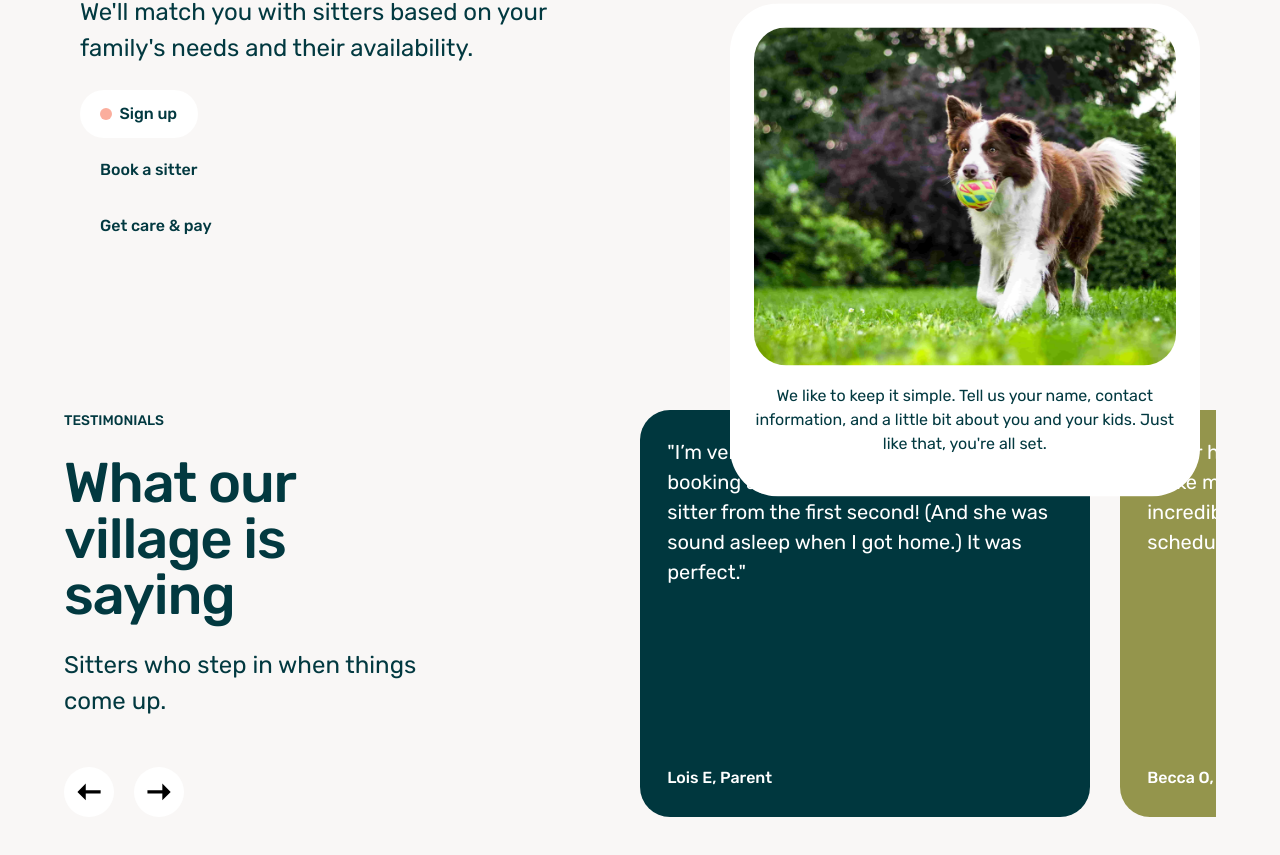
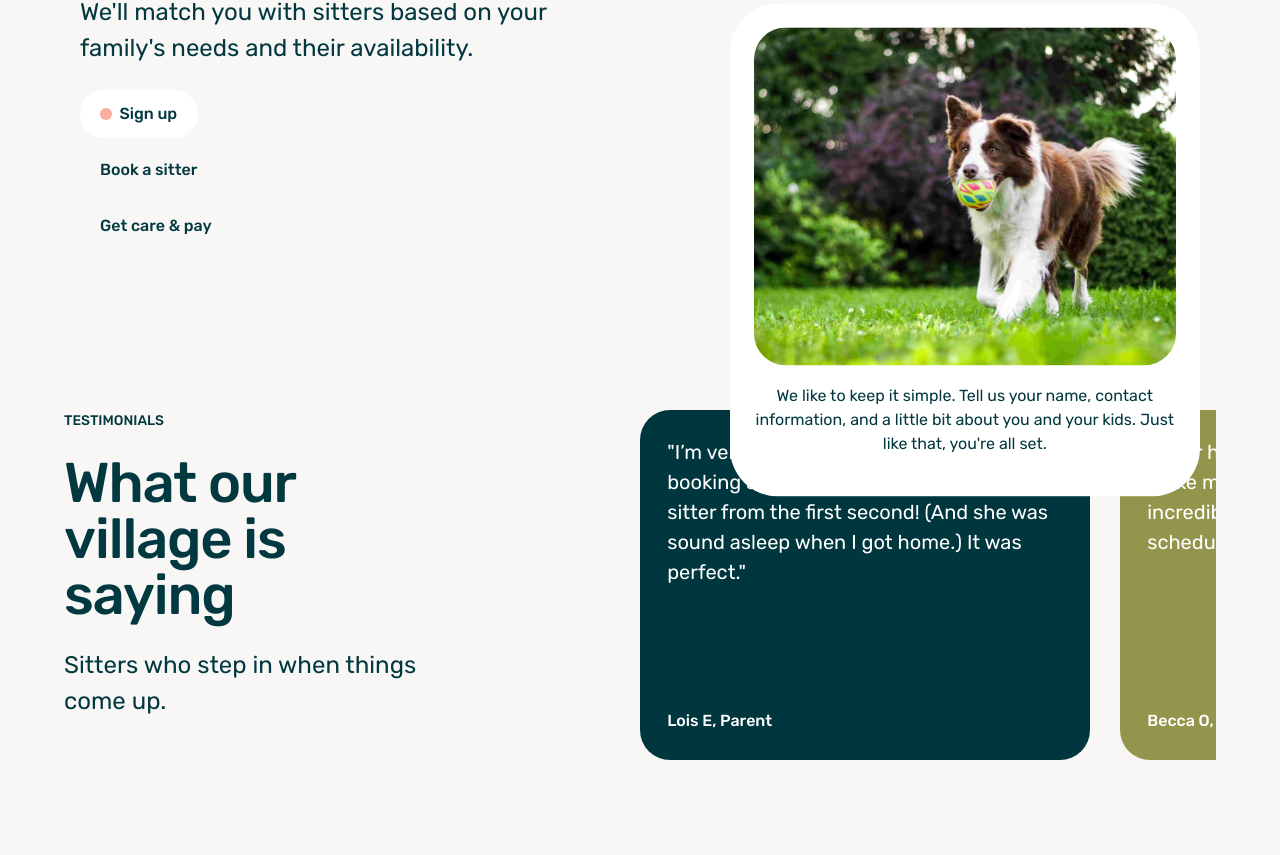
Before and after one commit to samsonc89/otter-replica, a React (Vite) app: page / in a window 1280 px wide. Shown: the part 1331-2186 px from the top of the page. Built offline with nearby package versions, Linux system fonts and the light colour scheme.

Commit message:
Add minheigh for carousel

```diff
--- a/src/containers/Testimonials/Testimonials.jsx
+++ b/src/containers/Testimonials/Testimonials.jsx
@@ -66,14 +66,14 @@ const Testimonials = () => {
             classes={"testimonials-text-wrapper"}
             props={sectionCopy}
           />
-          <div className="testimonials-btn-wrapper">
+          {/* <div className="testimonials-btn-wrapper">
             <button className="btn carousel-btn">
               <img src={leftarrow} />
             </button>
             <button className="btn carousel-btn">
               <img src={rightarrow} />{" "}
             </button>
-          </div>
+          </div> */}
         </div>
         <div className="testimonials-column-right">
           <div className="testimonials-carousel-wrapper">
--- a/src/containers/Testimonials/testimonials.css
+++ b/src/containers/Testimonials/testimonials.css
@@ -37,7 +37,7 @@
 .testimonials-carousel-wrapper {
   display: flex;
   gap: 30px;
-
+  min-height: 350px;
   width: 100%;
   height: 100%;
   overflow: scroll;
```
